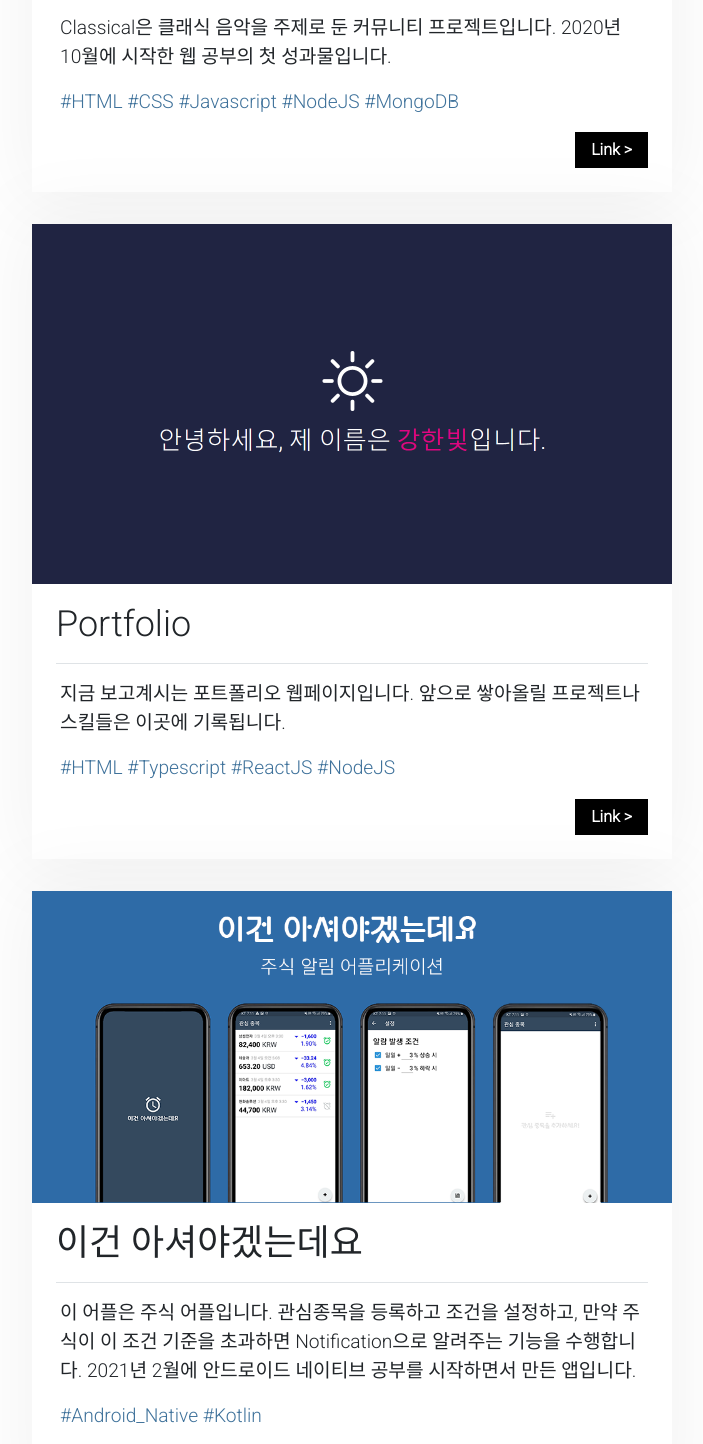
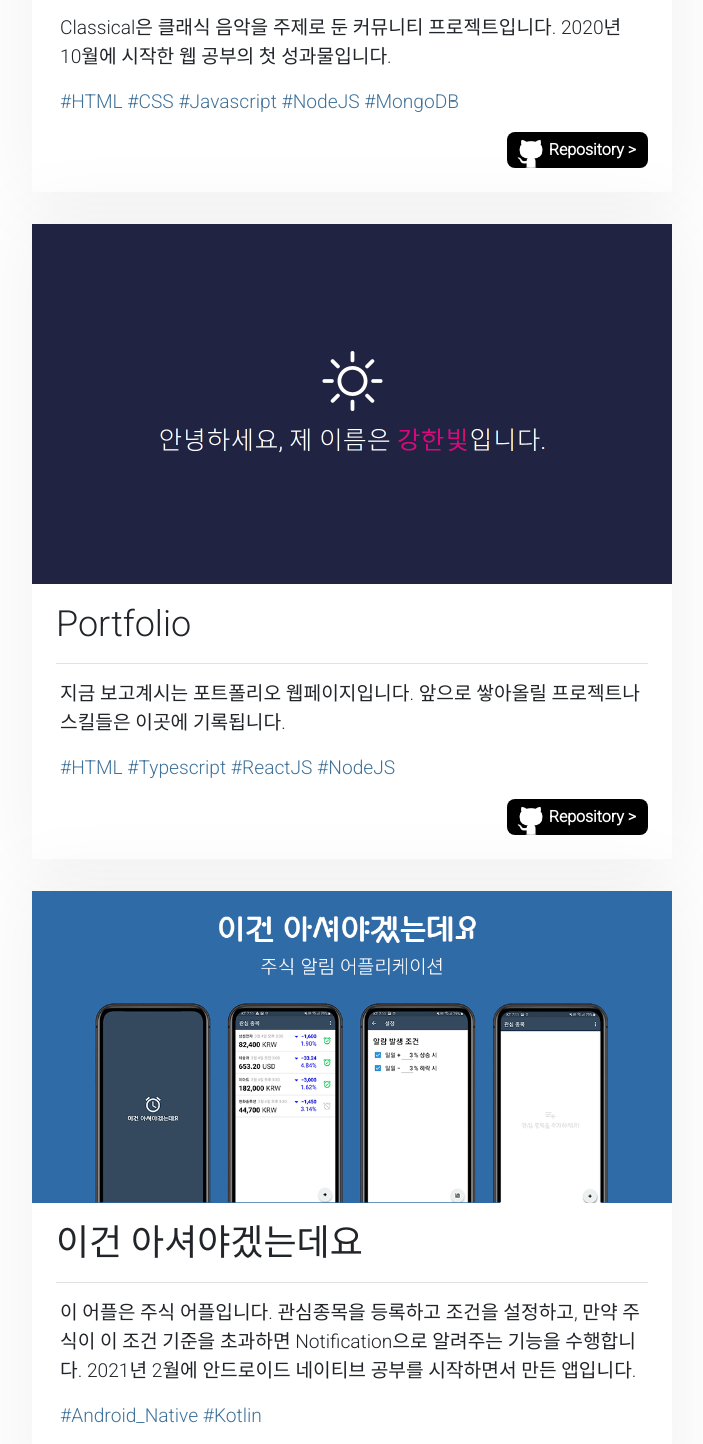
Before and after one commit to hanbikan/Portfolio, a React (Create React App) app: page / in a window 1280 px wide. Shown: the part 3440-4884 px from the top of the page, without its empty margins (288-991 px from the left). Built offline with nearby package versions, Linux system fonts and the light colour scheme.

Commit message:
Project - 링크 버튼 UI 수정

```diff
--- a/src/components/project.css
+++ b/src/components/project.css
@@ -131,13 +131,18 @@
 }
 .pj_link {
   font-family: "Roboto", sans-serif;
+  font-weight: bold;
   background-color: black;
+  color: white;
   display: flex;
   justify-content: center;
   align-items: center;
+  padding-right: 0.75rem;
   height: 2.25rem;
-  padding: 1rem;
-  color: white;
-  font-weight: bold;
   border: 0;
+  border-radius: 0.5rem 0.5rem;
 }
+.github_project_img {
+  width: 2.25rem;
+  height: 2.25rem;
+}
--- a/src/components/project.tsx
+++ b/src/components/project.tsx
@@ -3,6 +3,7 @@ import { BrowserRouter as Router, Route, Link } from 'react-router-dom';
 import './project.css';
 import './md.css';
 import Carousel from 'react-bootstrap/Carousel';
+import img_github from '../images/github.png';
 import img_classical from '../images/project/classical/main.png';
 import img_classical1 from '../images/project/classical/1.png';
 import img_classical2 from '../images/project/classical/2.png';
@@ -91,7 +92,8 @@ class Project extends React.Component {
                   e.preventDefault();
                   window.open('https://github.com/hanbit-kang/Classical', '_blank');
                 }}>
-                  Link {'>'}
+                  <img src={img_github} className="github_project_img"/>
+                  Repository {'>'}
                 </button>
               </div>
             </div>
@@ -116,11 +118,12 @@ class Project extends React.Component {
                 </div>
               </div>
               <div className="pj_bottom_footer">
-                <button className="pj_link" onClick={(e) => {
+              <button className="pj_link" onClick={(e) => {
                   e.preventDefault();
                   window.open('https://github.com/hanbit-kang/Portfolio', '_blank');
                 }}>
-                  Link {'>'}
+                  <img src={img_github} className="github_project_img"/>
+                  Repository {'>'}
                 </button>
               </div>
             </div>
@@ -159,11 +162,12 @@ class Project extends React.Component {
                 </div>
               </div>
               <div className="pj_bottom_footer">
-                <button className="pj_link" onClick={(e) => {
+              <button className="pj_link" onClick={(e) => {
                   e.preventDefault();
-                  window.open('https://github.com/Hanbit-Kang/YouShouldCheckThis', '_blank');
+                  window.open('https://github.com/hanbit-kang/AndroidNotificationForStock', '_blank');
                 }}>
-                  Link {'>'}
+                  <img src={img_github} className="github_project_img"/>
+                  Repository {'>'}
                 </button>
               </div>
             </div>
```
Also changed, not shown: src/images/github.png, 1 other file (tests, documents, lock files or other folders).
